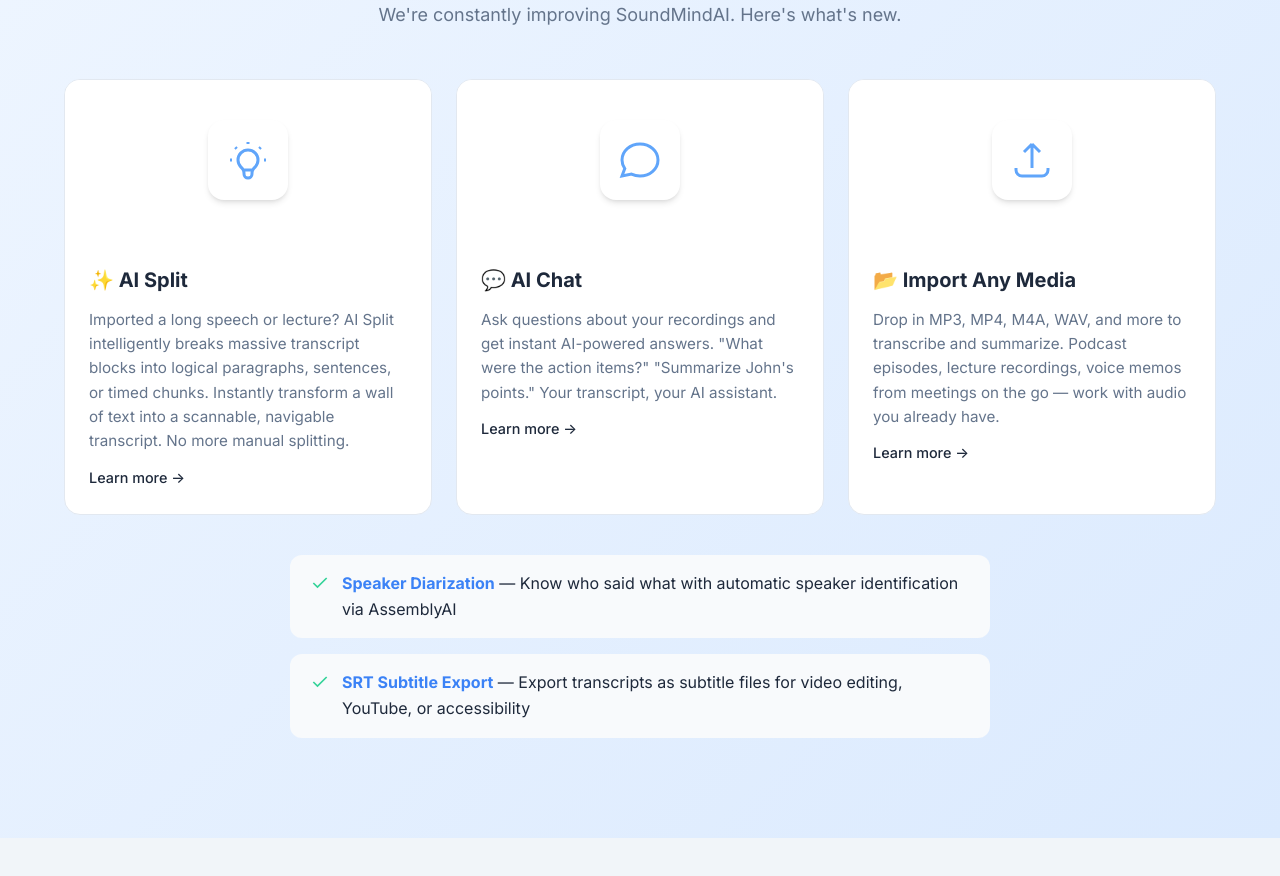
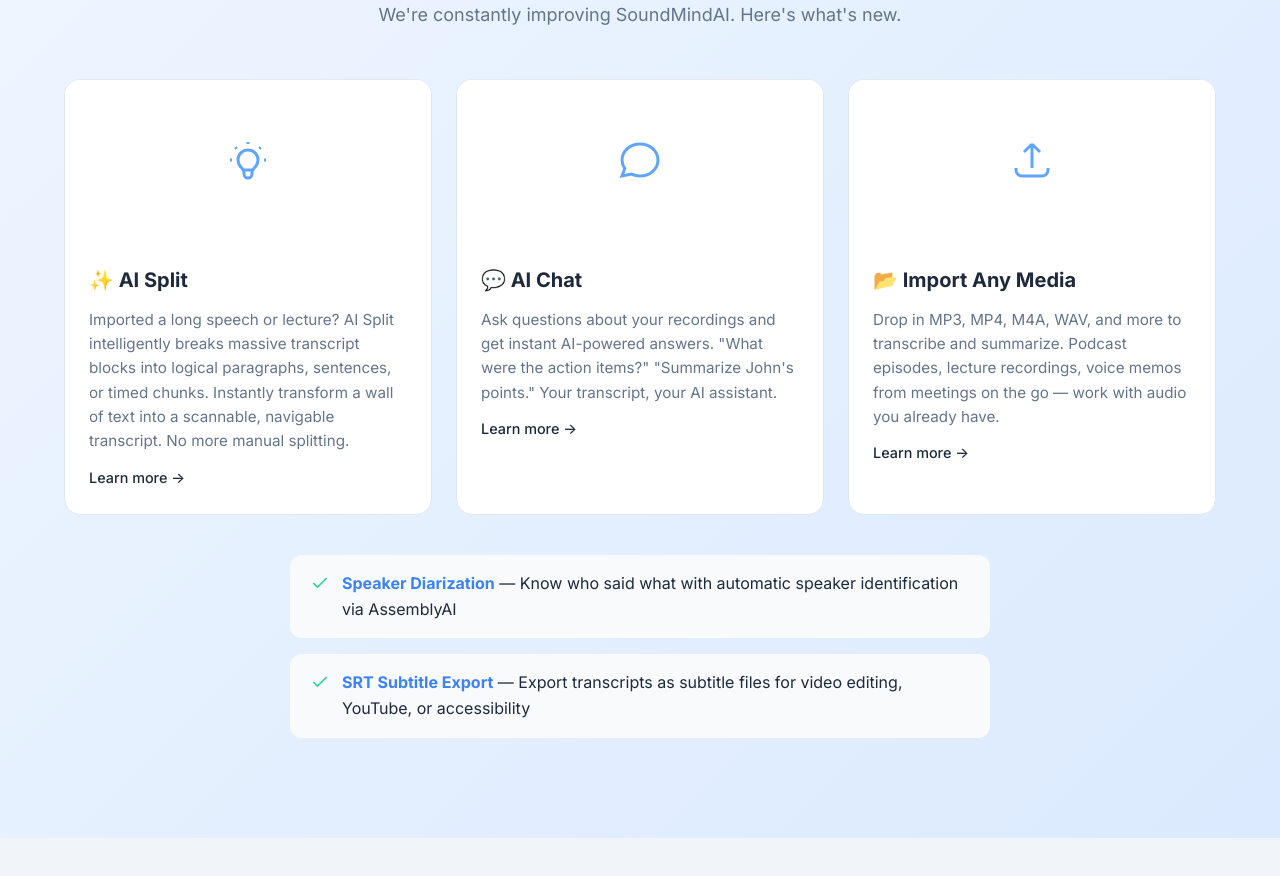
Before and after one commit to webdevguyrg/SoundMindAI-public, a plain HTML site: page index.html in a window 1280 px wide. Shown: the part 1060-1936 px from the top of the page. Drawn offline with Linux system fonts and the light colour scheme.

Commit message:
Remove shadow from icon placeholder boxes

```diff
--- a/index.html
+++ b/index.html
@@ -395,7 +395,6 @@
             align-items: center;
             justify-content: center;
             color: var(--primary-blue);
-            box-shadow: var(--shadow-md);
         }
 
         .whats-new-content {
```
